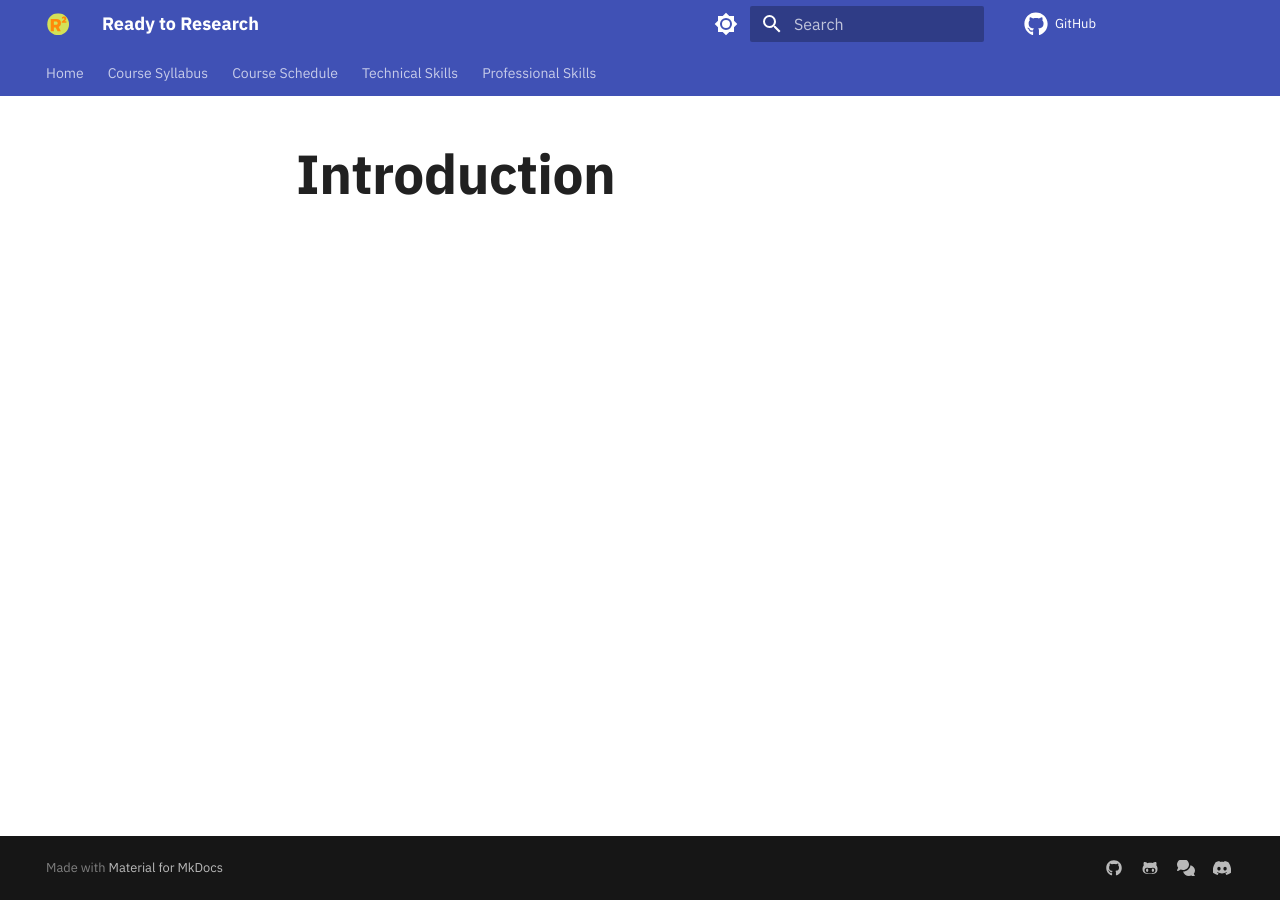
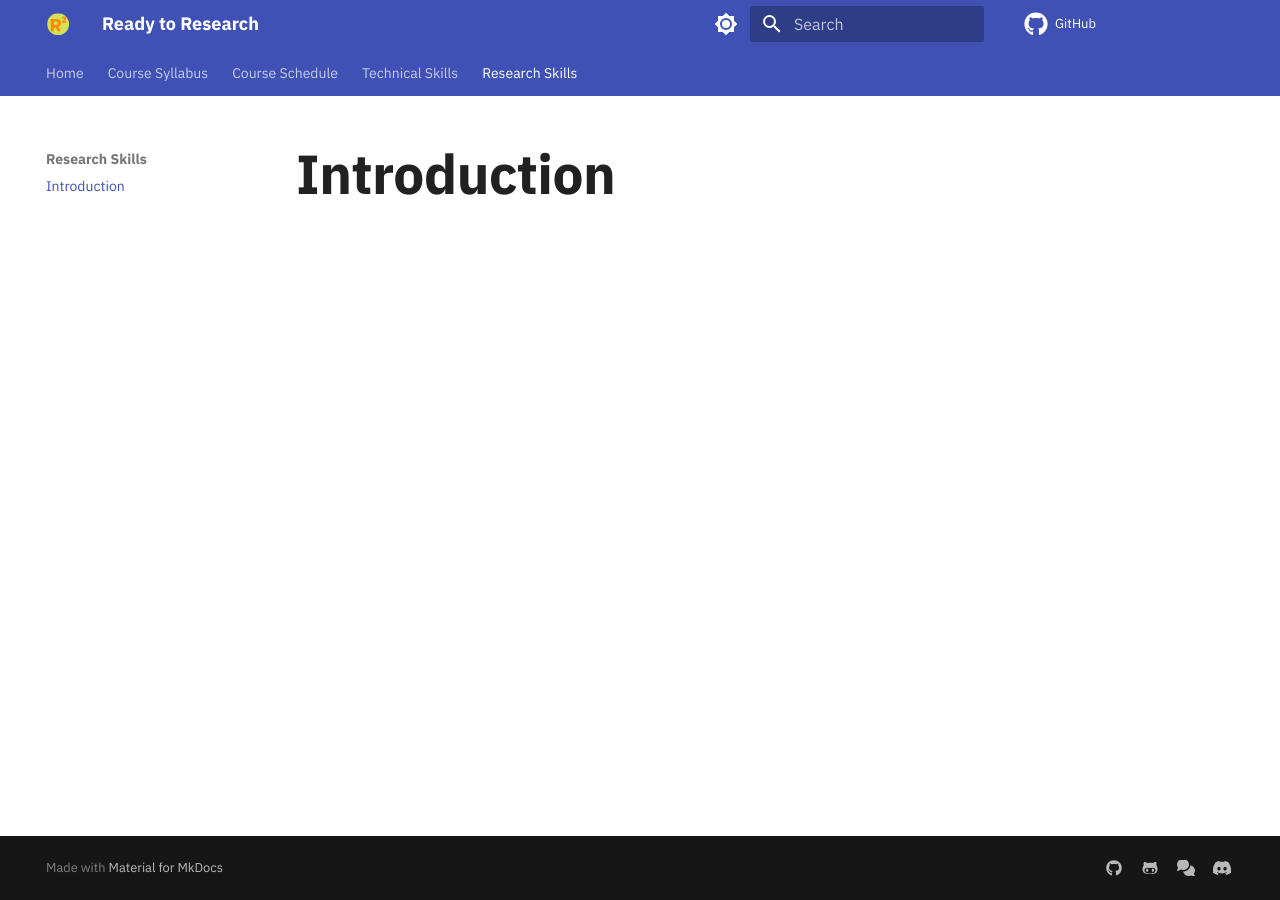
Before and after one commit to kaushal1014/research-paper-template-Athlete-Injuries, an MkDocs documentation site: the page built from docs/research-skills/introduction-research-skills.md, in a window 1280 px wide. Built offline with MkDocs 1.6.1 and Material for MkDocs 9.7.7, drawn with Linux system fonts in a browser that asks for light colours; comment, search, counter and statistics services are not loaded.

Commit message:
fix: Use the correct navigation for research skills in mkdocs.yml.

```diff
--- a/mkdocs.yml
+++ b/mkdocs.yml
@@ -185,5 +185,5 @@ nav:
     - Using Docker: technical-skills/using-docker.md
     - Python Programming: technical-skills/python-programming.md
     - Python Packaging: technical-skills/python-packages.md
-  - Professional Skills:
-    - Introduction: professional-skills/introduction-professional-skills.md
+  - Research Skills:
+    - Introduction: research-skills/introduction-research-skills.md
```
